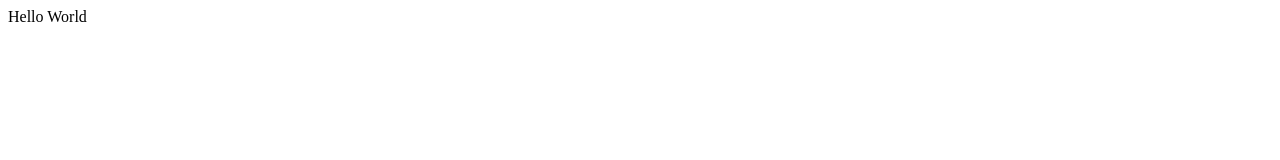
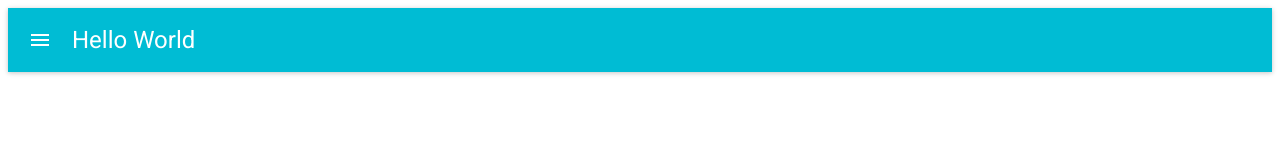
Before and after one commit to steve-cullum/ReactBasics, a React app: page / in a window 1280 px wide. Built offline with nearby package versions, Linux system fonts and the light colour scheme.

Commit message:
Add material UI - standard

```diff
--- a/components/main/App.js
+++ b/components/main/App.js
@@ -1,7 +1,10 @@
 import React from 'react';
+import WRCAppBar from '../wrappedComponents/WRCAppBar';
 
 const App = () => (
-  <div>Hello World</div>
+  <div>
+    <WRCAppBar title="Hello World" />
+  </div>
 );
 
 export default App;
--- a/package.json
+++ b/package.json
@@ -11,6 +11,7 @@
   "author": "",
   "license": "ISC",
   "dependencies": {
+    "material-ui": "^0.20.0",
     "react": "^16.3.1",
     "react-dom": "^16.3.1"
   },
--- a/www/index.html
+++ b/www/index.html
@@ -4,6 +4,7 @@
 <head>
     <meta charset="UTF-8">
     <title>Hello World</title>
+    <link href="https://fonts.googleapis.com/css?family=Roboto:300,400,500" rel="stylesheet">
 </head>
 
 <body>
```
